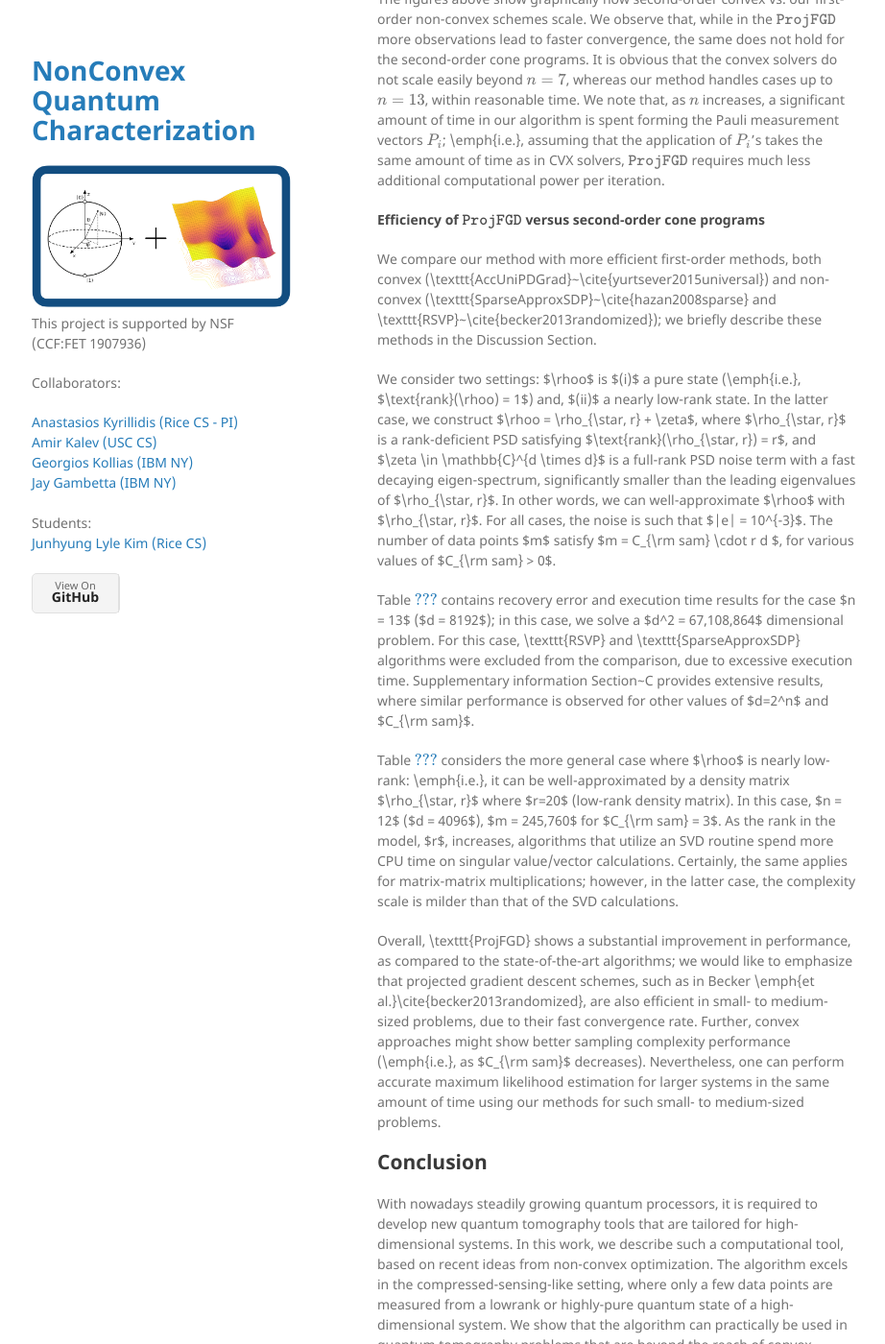
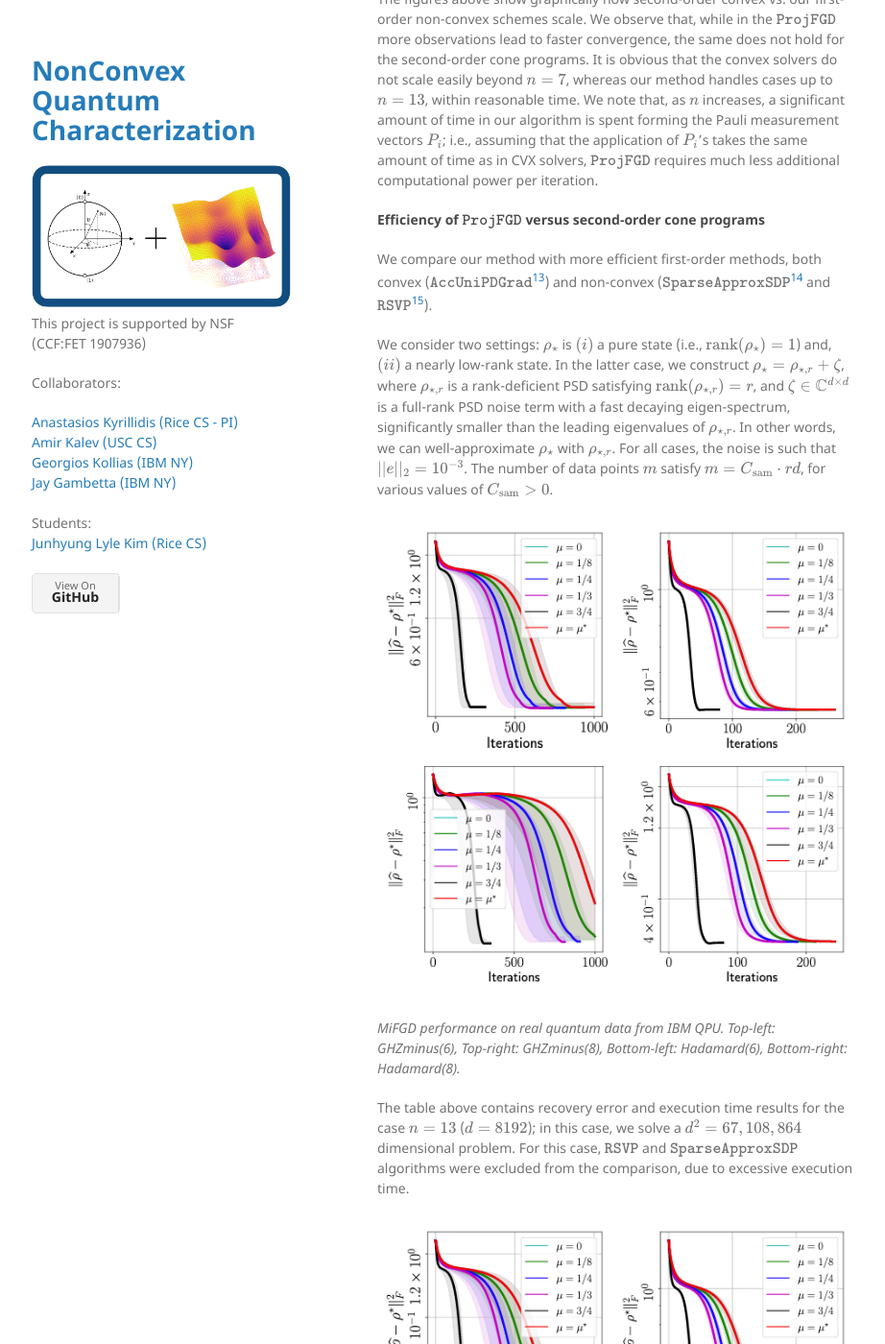
Before and after one commit to akyrillidis/nonconvex-qst, a Jekyll site: the page built from FGD.md, in a window 1280 px wide and 1400 px high, scrolled down 3475 px. Shown: the whole window at 96% size, without its empty margins (177-1099 px from the left). Built offline with Jekyll 4.4.1, drawn with Linux system fonts in a browser that asks for light colours; formulas are drawn with MathJax 3; some of the changed text lies outside the part shown.

Commit message:
Update FGD.md

```diff
--- a/FGD.md
+++ b/FGD.md
@@ -77,7 +77,7 @@ Here, the added twist is the inclusion of further matrix norm constraints, that
 
 #### The $$\texttt{ProjFGD}$$ algorithm and its guarantees
 
-At heart, $$\texttt{ProjFGD}$$ is a projected gradient descent algorithm over  the variable $$A$$; \emph{i.e.},
+At heart, $$\texttt{ProjFGD}$$ is a projected gradient descent algorithm over  the variable $$A$$; i.e.,
 
 \begin{equation}
 A_{t+1} = \Pi_{\mathcal{C}}\left(A_t - \eta \nabla f(A_t A_t^\dagger)  \cdot A_t\right) \nonumber,
@@ -104,47 +104,39 @@ State of the art solvers within this class of solvers are the SeDuMi and SDPT3 m
 The figures above show graphically how second-order convex vs. our first-order non-convex schemes scale.
 We observe that, while in the $$\texttt{ProjFGD}$$ more observations lead to faster convergence, the same does not hold for the second-order cone programs.
 It is obvious that the convex solvers do not scale easily beyond $$n = 7$$, whereas our method handles cases up to $$n = 13$$, within reasonable time.
-We note that, as $$n$$ increases, a significant amount of time in our algorithm is spent forming the Pauli measurement vectors $$P_i$$; \emph{i.e.},
+We note that, as $$n$$ increases, a significant amount of time in our algorithm is spent forming the Pauli measurement vectors $$P_i$$; i.e.,
 assuming that the application of $$P_i$$'s takes the same amount of time as in CVX solvers, $$\texttt{ProjFGD}$$ requires much less additional computational power per iteration.
 
 
 #### Efficiency of $$\texttt{ProjFGD}$$ versus second-order cone programs
+We compare our method with more efficient first-order methods, both convex ($$\texttt{AccUniPDGrad}$$[^yurtsever2015universal]) and non-convex ($$\texttt{SparseApproxSDP}$$[^hazan2008sparse] and $$\texttt{RSVP}$$[^becker2013randomized]).
 
-We compare our method with more efficient first-order methods, both convex (\texttt{AccUniPDGrad}~\cite{yurtsever2015universal}) and non-convex (\texttt{SparseApproxSDP}~\cite{hazan2008sparse} and \texttt{RSVP}~\cite{becker2013randomized}); we briefly describe these methods in the Discussion Section.
+We consider two settings: $$\rho_\star$$ is $$(i)$$ a pure state (i.e., $$\text{rank}(\rho_\star) = 1$$) and,
+$$(ii)$$ a nearly low-rank state.
+In the latter case, we construct $$\rho_\star = \rho_{\star, r} + \zeta$$, where $$\rho_{\star, r}$$ is a rank-deficient PSD satisfying $$\text{rank}(\rho_{\star, r}) = r$$, and $$\zeta \in \mathbb{C}^{d \times d}$$ is a full-rank PSD noise term with a fast decaying eigen-spectrum, significantly smaller than the leading eigenvalues of $$\rho_{\star, r}$$.
+In other words, we can well-approximate $$\rho_\star$$ with $$\rho_{\star, r}$$. For all cases, the noise is such that $$||e||_2 = 10^{-3}$$. The number of data points $$m$$ satisfy $$m = C_{\rm sam} \cdot r d$$, for various values of $$C_{\rm sam} > 0$$.
 
-We consider two settings: $\rhoo$ is $(i)$ a pure state (\emph{i.e.}, $\text{rank}(\rhoo) = 1$) and,
-$(ii)$ a nearly low-rank state.
-In the latter case, we construct $\rhoo = \rho_{\star, r} + \zeta$, where $\rho_{\star, r}$ is a rank-deficient PSD satisfying $\text{rank}(\rho_{\star, r}) = r$, and $\zeta \in \mathbb{C}^{d \times d}$ is a full-rank PSD noise term with a fast decaying eigen-spectrum, significantly smaller than the leading eigenvalues of $\rho_{\star, r}$.
-In other words, we can well-approximate $\rhoo$ with $\rho_{\star, r}$. For all cases, the noise is such that $\|e\| = 10^{-3}$. The number of data points $m$ satisfy $m = C_{\rm sam} \cdot r d $, for various values of $C_{\rm sam} > 0$.
+![MiFGD performance on real quantum data from IBM QPU. Top-left: GHZminus(6), Top-right: GHZminus(8), Bottom-left: Hadamard(6), Bottom-right: Hadamard(8).](/assets/img/ibm-data.png)
 
-Table \ref{tbl:small_Comp} contains recovery error and execution time results for the case $n = 13$ ($d = 8192$); in this case, we solve a $d^2 = 67,108,864$ dimensional problem.
-For this case, \texttt{RSVP} and \texttt{SparseApproxSDP} algorithms were excluded from the comparison, due to excessive execution time.
-Supplementary information Section~C provides extensive results, where similar performance is observed for other values of $d=2^n$ and $C_{\rm sam}$.
+*MiFGD performance on real quantum data from IBM QPU. Top-left: GHZminus(6), Top-right: GHZminus(8), Bottom-left: Hadamard(6), Bottom-right: Hadamard(8).*
+
+The table above contains recovery error and execution time results for the case $$n = 13$$ ($$d = 8192$$); in this case, we solve a $$d^2 = 67,108,864$$ dimensional problem.  For this case, $$\texttt{RSVP}$$ and $$\texttt{SparseApproxSDP}$$ algorithms were excluded from the comparison, due to excessive execution time.
 
 
-Table \ref{tbl:small_Comp2} considers the more general case where $\rhoo$ is nearly low-rank: \emph{i.e.}, it can be well-approximated by a density matrix $\rho_{\star, r}$ where $r=20$ (low-rank density matrix).
-In this case, $n = 12$ ($d = 4096$), $m = 245,760$ for $C_{\rm sam} = 3$.
-As the rank in the model, $r$, increases, algorithms that utilize an SVD routine spend more CPU time on singular value/vector calculations.
+![MiFGD performance on real quantum data from IBM QPU. Top-left: GHZminus(6), Top-right: GHZminus(8), Bottom-left: Hadamard(6), Bottom-right: Hadamard(8).](/assets/img/ibm-data.png)
+
+*MiFGD performance on real quantum data from IBM QPU. Top-left: GHZminus(6), Top-right: GHZminus(8), Bottom-left: Hadamard(6), Bottom-right: Hadamard(8).*
+
+The table above considers the more general case where $$\rho_\star$$ is nearly low-rank. In this case, $$n = 12$$ ($$d = 4096$$), $$m = 245,760$$ for $$C_{\rm sam} = 3$$.  As the rank in the model, $$r$$, increases, algorithms that utilize an SVD routine spend more CPU time on singular value/vector calculations.
 Certainly, the same applies for matrix-matrix multiplications; however, in the latter case, the complexity scale is milder than that of the SVD calculations.
 
-Overall, \texttt{ProjFGD} shows a substantial improvement in performance, as compared to the state-of-the-art algorithms; we would like to emphasize that projected gradient descent schemes, such as in Becker \emph{et al.}\cite{becker2013randomized}, are also efficient in small- to medium-sized problems, due to their
-fast convergence rate.
-Further, convex approaches might show better sampling complexity performance (\emph{i.e.}, as $C_{\rm sam}$ decreases).
+Overall, $$\texttt{ProjFGD}$$ shows a substantial improvement in performance, as compared to the state-of-the-art algorithms; we would like to emphasize that projected gradient descent schemes, such as in Becker et al.[^becker2013randomized], are also efficient in small- to medium-sized problems, due to their
+fast convergence rate.  Further, convex approaches might show better sampling complexity performance (i.e., as $$C_{\rm sam}$$ decreases).
 Nevertheless, one can perform accurate maximum likelihood estimation for larger systems in the same amount of time using our methods for such small- to medium-sized problems.
 
 
-
-
 ## Conclusion
-With nowadays steadily growing quantum processors, it is required to develop new quantum
-tomography tools that are tailored for high-dimensional systems. In this work, we describe such
-a computational tool, based on recent ideas from non-convex optimization. The algorithm excels
-in the compressed-sensing-like setting, where only a few data points are measured from a lowrank or highly-pure quantum state of a high-dimensional system. We show that the algorithm can
-practically be used in quantum tomography problems that are beyond the reach of convex solvers,
-and, moreover, is faster than other state-of-the-art non-convex approaches. Crucially, we prove that,
-despite being a non-convex program, under mild conditions, the algorithm is guaranteed to converge
-to the global minimum of the problem; thus, it constitutes a provable quantum state tomography
-protocol.
+With nowadays steadily growing quantum processors, it is required to develop new quantum tomography tools that are tailored for high-dimensional systems. In this work, we describe such a computational tool, based on recent ideas from non-convex optimization. The algorithm excels in the compressed-sensing-like setting, where only a few data points are measured from a lowrank or highly-pure quantum state of a high-dimensional system. We show that the algorithm can practically be used in quantum tomography problems that are beyond the reach of convex solvers, and, moreover, is faster than other state-of-the-art non-convex approaches. Crucially, we prove that, despite being a non-convex program, under mild conditions, the algorithm is guaranteed to converge to the global minimum of the problem; thus, it constitutes a provable quantum state tomography protocol.
 
 
 
```
Also changed, not shown: other parts of FGD.md (+5 -0 lines).
